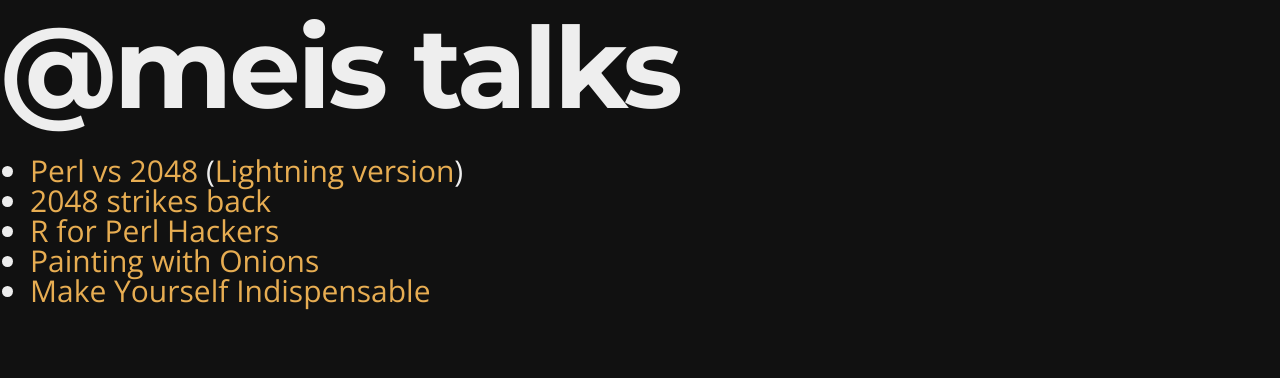
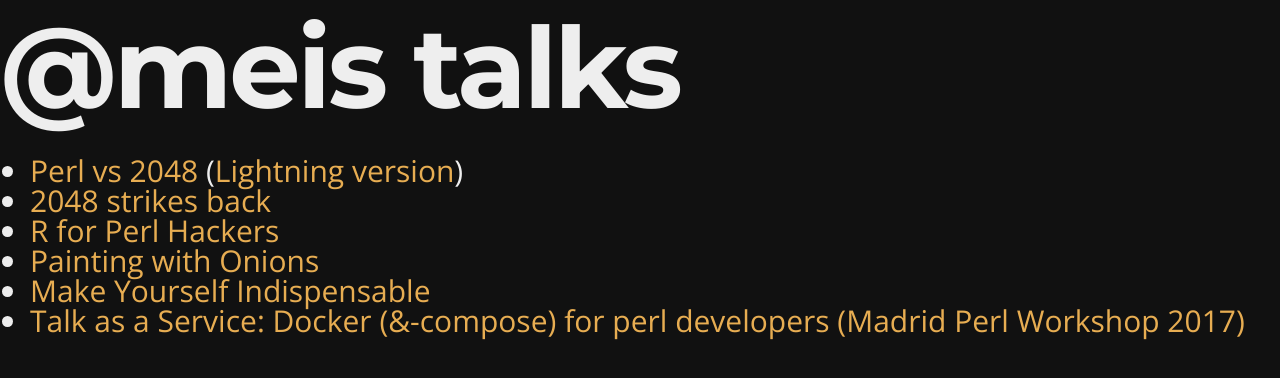
Before and after one commit to meis/talks, a plain HTML site: page index.html in a window 1280 px wide. Drawn offline with nearby package versions, Linux system fonts and the light colour scheme.

Commit message:
Add slides for ÂÂ#MadPerl2017

```diff
--- a/index.html
+++ b/index.html
@@ -24,6 +24,7 @@
           <li><a href='R-for-Perl-Hackers/index.html'>R for Perl Hackers</a></li>
           <li><a href='Painting-with-Onions/index.html'>Painting with Onions</a></li>
           <li><a href='Make-Yourself-Indispensable/index.html'>Make Yourself Indispensable</a></li>
+          <li><a href='TaaS-MadPerl2017/docker-for-perl-developers.pdf'>Talk as a Service: Docker (&-compose) for perl developers (Madrid Perl Workshop 2017)</a></li>
         </ul>
       </section>
     </div>
```
Also changed, not shown: 2 other files.
